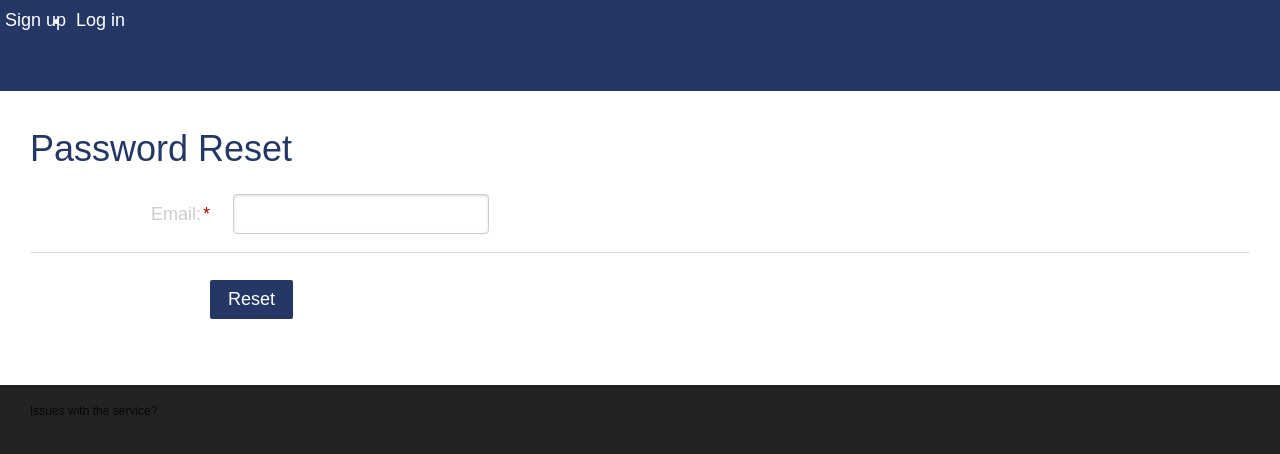
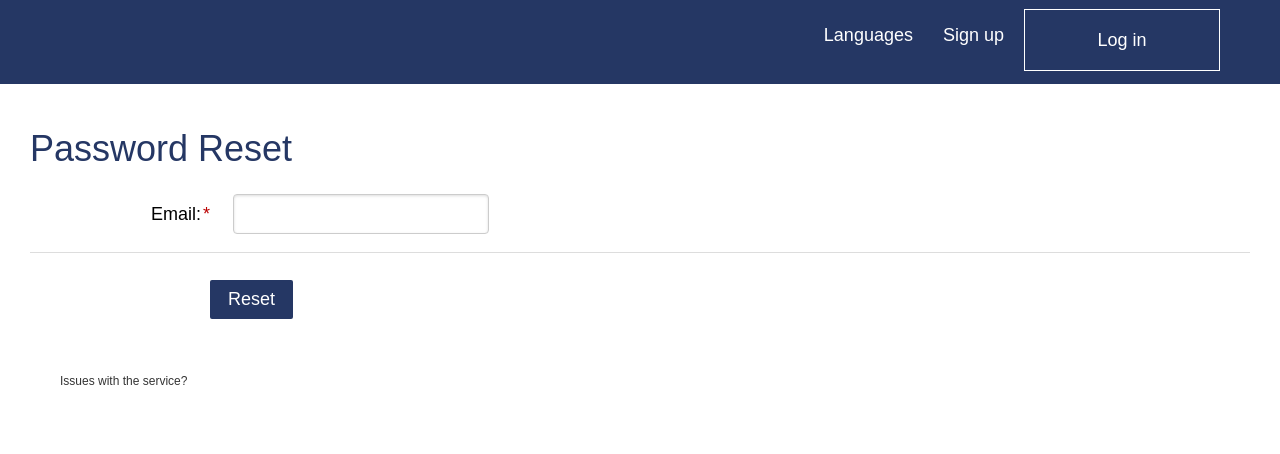
Before and after one commit to partio-scout/kululasku, a Django app: page /accounts/password/reset/ in a window 1280 px wide; the page is wider, and only the part inside the window is pictured. Shown: the top 454 px of that part. Run offline with Django 3.2, Linux system fonts and the light colour scheme; parts of the project's set-up code (start-up, migrations or seed data) failed here and were passed over; some libraries are stand-ins or nearby versions.

Commit message:
menu styles almost ready

```diff
--- a/expenses/apps/expenseapp/templates/base.html
+++ b/expenses/apps/expenseapp/templates/base.html
@@ -29,42 +29,41 @@
         <span></span>
         <span></span>
 
-        <ul id="menu">
+        <div id="menu">
+          <ul class="menu-list">
             {% if user.is_authenticated %}
-              <ul class="pure-menu-list">
-                <li class="pure-menu-item"><a href="{% url 'expense_new' %}">{% trans "New expense application" %}</a></li>
-                <li class="pure-menu-item"><a href="{% url 'expense_own' %}">{% trans "My expenses" %}</a></li>
-                <li class="pure-menu-item"><a href="{% url 'personinfo' %}">{% trans "User information" %}</a></li>
+                <li ><a href="{% url 'expense_new' %}">{% trans "New expense application" %}</a></li>
+                <li ><a href="{% url 'expense_own' %}">{% trans "My expenses" %}</a></li>
+                <li ><a href="{% url 'personinfo' %}">{% trans "User information" %}</a></li>
                 {% if user.is_staff %}
-                <li class="pure-menu-item"><a href="{% url 'admin:index' %}">{% trans 'Admin' %}</a></li>
+                <li ><a href="{% url 'admin:index' %}">{% trans 'Admin' %}</a></li>
                 {% endif %}
-              </ul>
             {% endif %}
-
-            <!-- <li class="pure-menu-item pure-menu-has-children pure-menu-allow-hover">
-              <a href="#" id="menuLink1">{% trans 'Languages' %}</a>
-              <ul class="pure-menu-children">
+            <li class="dropdown">
+              <a href="#" class="pure-menu-allow-hover">{% trans 'Languages' %}</a>
+              <ul class="dropdown-content" style="list-style: none; padding-left: 0px;">
                 {% get_current_language as LANGUAGE_CODE %}
                 {% if LANGUAGE_CODE != 'fi-fi' %}
-                  <li class="pure-menu-item"><a href="/i18n/fi" class="pure-menu-link">suomeksi</a></li>
+                  <li class="drop-item"><a href="/i18n/fi" class="drop-item-link">suomeksi</a></li>
                 {% endif %}
 
                 {% if LANGUAGE_CODE != 'sv-se' %}
-                  <li class="pure-menu-item"><a href="/i18n/sv" class="pure-menu-link">på svenska</a></li>
+                  <li class="drop-item"><a href="/i18n/sv" class="drop-item-link">på svenska</a></li>
                 {% endif %}
                 {% if LANGUAGE_CODE != 'en-en' %}
-                  <li class="pure-menu-item"><a href="/i18n/en" class="pure-menu-link">in English</a></li>
+                  <li class="drop-item"><a href="/i18n/en" class="drop-item-link">in English</a></li>
                 {% endif %}
               </ul>
-            </li> -->
+            </li>
 
             {% if user.is_authenticated %}
-              <li class="pure-menu-item"><a href="{% url 'logout' %}">{% trans "Log out" %}</a></li>
+              <li ><a href="{% url 'logout' %}" class="log-button">{% trans "Log out" %}</a></li>
             {% else %}
-              <li class="pure-menu-item"><a href="{% url 'django_registration_register' %}">{% trans "Sign up" %}</a></li>
-              <li class="pure-menu-item sign-in-out"><a href="{% url 'auth_login' %}">{% trans "Log in" %}</a></li>
+              <li ><a href="{% url 'django_registration_register' %}">{% trans "Sign up" %}</a></li>
+              <li><a href="{% url 'auth_login' %}" class="log-button" >{% trans "Log in" %}</a></li>
             {% endif%}
             </ul>
+          </div>
       </div>
     </nav>
 
@@ -98,14 +97,15 @@
 
     {% block content %}
     {% endblock content %}
-  </div>
     <p class="support"><a href="mailto:tuki@perfektio.fi?subject=Tukipyyntö%20Partion%20kululaskujärjestelmän%20käyttöön">{% trans "Issues with the service?" %}</a></p>
     <script src="https://ajax.googleapis.com/ajax/libs/jquery/3.4.1/jquery.min.js"></script>
     <script>window.jQuery || document.write('<script src="{% static 'expenseapp/js/libs/jquery-1.9.1.min.js' %}"><\/script>')</script>
     <script src="{% static 'expenseapp/js/libs/anytime.min.js' %}"></script>
     <script src="{% static 'expenseapp/js/libs/parsley.min.js' %}"></script>
     <script src="{% static 'expenseapp/js/main.js' %}"></script>
+  </div>
+
 
 {% block footer %}
+{% endblock footer %}
 </body>
-{% endblock footer %}
--- a/expenses/apps/expenseapp/templates/organisationselection.html
+++ b/expenses/apps/expenseapp/templates/organisationselection.html
@@ -6,8 +6,8 @@
 <section class="pure-menu pure-menu-open">
 <ul class="pure-menu-list">
 {% for organisation in organisations %}
-  <li class="orglist pure-menu-item">
-    <a href="{% url 'expense_new_form' organisation.id %}">{{ organisation.name }} <span class="arrow">></span></a>
+  <li class="pure-menu-item">
+    <a href="{% url 'expense_new_form' organisation.id %}" class="orgitem">{{ organisation.name }} <span class="arrow">></span></a>
   </li>
 {% endfor %}
 </ul>
--- a/static/expenseapp/css/style.css
+++ b/static/expenseapp/css/style.css
@@ -1,5 +1,6 @@
+
 body {
-  background: #fafafa;
+  background: #fff;
 }
 
 #menu-toggle
@@ -96,45 +97,73 @@ body {
   transform: rotate(-45deg) translate(0, -1px);
 }
 
-
-
 #menu li
 {
-  padding: 5px 0;
+  padding: 5px 5px;
   font-size: 18px;
   color: #ffffff;
+  margin: 0px 5px;
 }
 
 /*
 * And let's slide it in from the left
 */
-#menu-toggle input:checked ~ ul
+#menu-toggle input:checked ~ div
 {
   transform: none;
 }
 
-/* If the screen size is 601px wide or more, set the font-size of <div> to 80px */
-@media screen and (min-width: 601px) {
+/* If the screen size is 801px wide or more, set the font-size of <div> to 80px */
+@media screen and (min-width: 801px) {
   body {
     font-size: 18px;
   }
 
-  #menu {
-    left: 0;
-    top: 0px;
+  .dropdown {
+    position: relative;
+    display: inline-block;
+  }
+
+  .dropdown-content {
+    display: none;
     position: absolute;
-    width: 100vw;
-    margin: -100px 0 0 -50px;
-    padding: 50px;
-    padding-top: 100px;
+    background-color: #253764;
+    z-index: 1;
+  }
+
+  .dropdown:hover .dropdown-content {
+    display: block;
+  }
+
+  .drop-item {
+    border-bottom-color: #D2D2D2;
+    border-bottom-style: solid;
+    border-bottom-width: 1px;
     background: #253764;
   }
 
-  #menu ul {
+  .drop-item-link {
+    min-width: 150px;
+  }
+
+  .menu-list {
+    top: 20px;
+    float: right;
+    text-align: center;
+    list-style: none;
+    position: relative;
+  }
+
+  #menu {
+        /* left: 0; */
+        top: -50px;
+        position: relative;
+        /* width: 100vw; */
+        /* background: #253764;*/
+  }
+
+  #menu div {
     list-style-type: none;
-    margin: 0;
-    padding: 0;
-    overflow: hidden;
   }
 
   #menu li {
@@ -144,7 +173,6 @@ body {
   #menu-toggle {
     display: block;
     position: absolute;
-    left: 0;
     top: 0;
     z-index: 1;
     -webkit-user-select: none;
@@ -179,10 +207,31 @@ body {
   }
 }
 
-/* If the screen size is 600px wide or less, set the font-size of <div> to 30px */
-@media screen and (max-width: 600px) {
+.log-button {
+  display: inline-block;
+  height: 50px;
+  width: 184px;
+  text-align: center;
+  line-height: 50px;
+  position: relative;
+  top: -11px;
+  border: 1px solid #FFFFFF;
+}
+
+/* If the screen size is 800px wide or less, set the font-size of <div> to 16px */
+@media screen and (max-width: 800px) {
   body {
     font-size: 16px;
+  }
+
+  .pure-menu-allow-hover {
+    visibility: hidden;
+  }
+
+  .menu-list {
+    text-align: center;
+    list-style: none;
+    padding: 50px;
   }
 
   .logo {
@@ -207,13 +256,12 @@ body {
 
   #menu
 {
-  left: -80vw;
-  position: absolute;
-  width: 86vw;
-  height: 120vh;
-  margin: -100px 0 0 -50px;
-  padding: 50px;
-  padding-top: 100px;
+  left: 0;
+  top: 0;
+  position: fixed;
+  overflow: auto;
+  width: 100vw;
+  height: 100vh;
   background: #253764;
   list-style-type: none;
   -webkit-font-smoothing: antialiased;
@@ -224,27 +272,12 @@ body {
 
 
 }
-
-body
-{
-  margin: 0;
-  padding: 0;
-  background: #232323;
-  color: #cdcdcd;
-}
-
-
-
 .language-menu {
   background: #253764;
 }
 
 .pure-button-primary {
   background-color: #253764;
-}
-
-a:hover {
-  font-weight: 140;
 }
 
 ul li a {
@@ -266,9 +299,6 @@ a {
   color: #253764;
   text-decoration: none;
 }
-
-
-
 
 #main {
   margin: 0 auto;
@@ -294,8 +324,16 @@ a {
 .orgitem {
   padding: 15px;
   border-bottom-style: solid;
-  border-bottom-color: gray;
+  border-bottom-width: 1px;
+  border-bottom-color: #D2D2D2;
 }
+a:hover {
+  background-color: rgba(40,170,225,0.1);
+}
+
+/* .orgitem:hover {
+  background-color: rgba(40,170,225,0.1);
+} */
 
 .sidebar {
   width: 30%;
```
Lines whose indentation alone changed are shown as unchanged.
